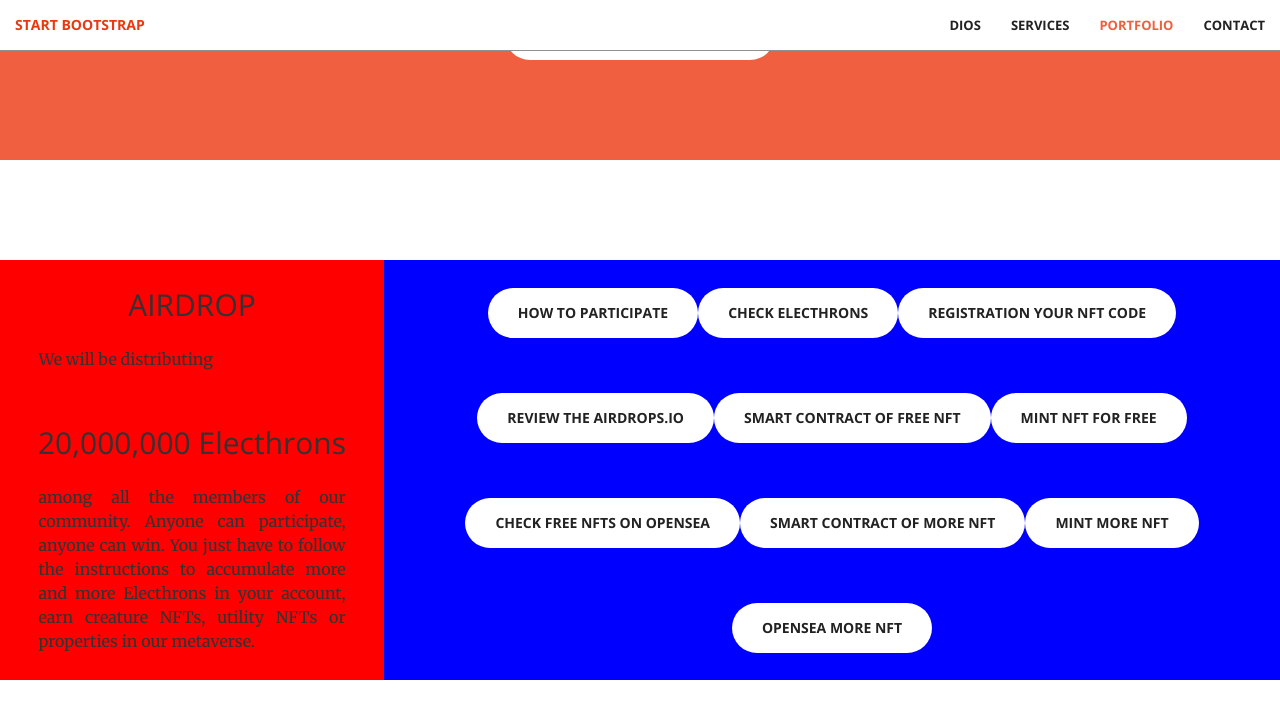
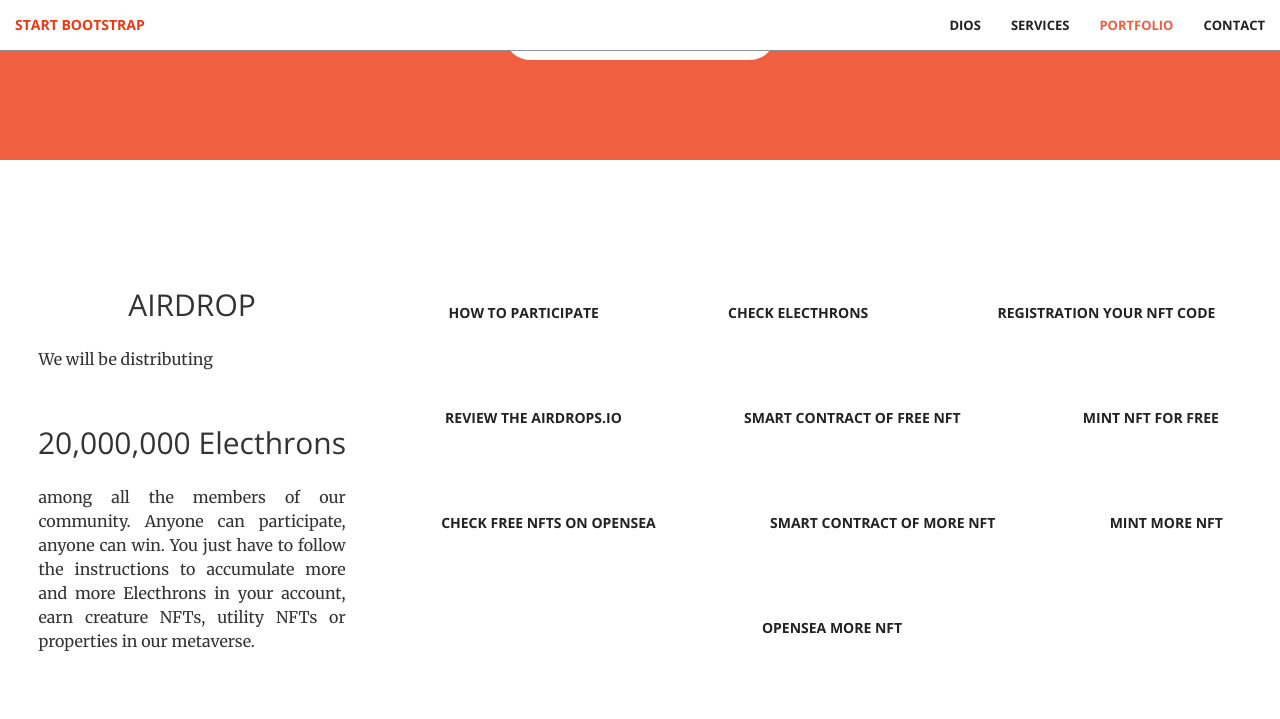
Before and after one commit to soujiang/soujiang.github.io, a Jekyll site: the page built from index.html, in a window 1280 px wide and 900 px high, scrolled down 3400 px. Shown: the top 719 px of the window. Built offline with Jekyll 4.4.1, drawn with Linux system fonts in a browser that asks for light colours.

Commit message:
space around bottoms

```diff
--- a/_sass/_base.scss
+++ b/_sass/_base.scss
@@ -397,7 +397,6 @@ body {
 	height: 30em;
 	justify-content: center;
 	align-items: center;
-    background:red;
 }
 
 .airdroptxt p {
@@ -410,9 +409,8 @@ body {
 	flex-wrap: wrap;
 	width: 70%;
 	height: 30em;
-	justify-content: center;
+	justify-content: space-around;
 	align-items: center;
-    background:blue;
 }
 #partners {
 	display: flex;
```
